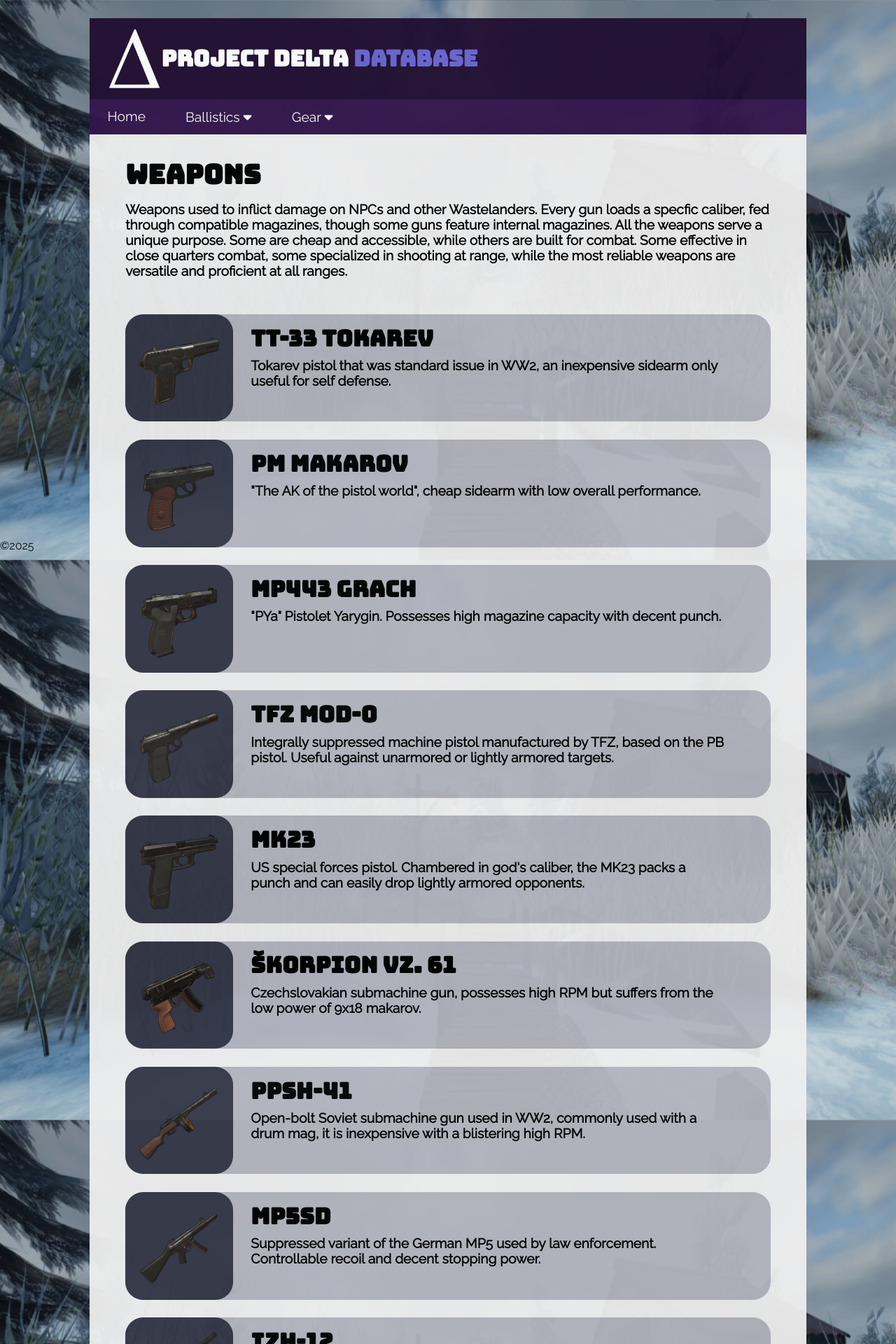
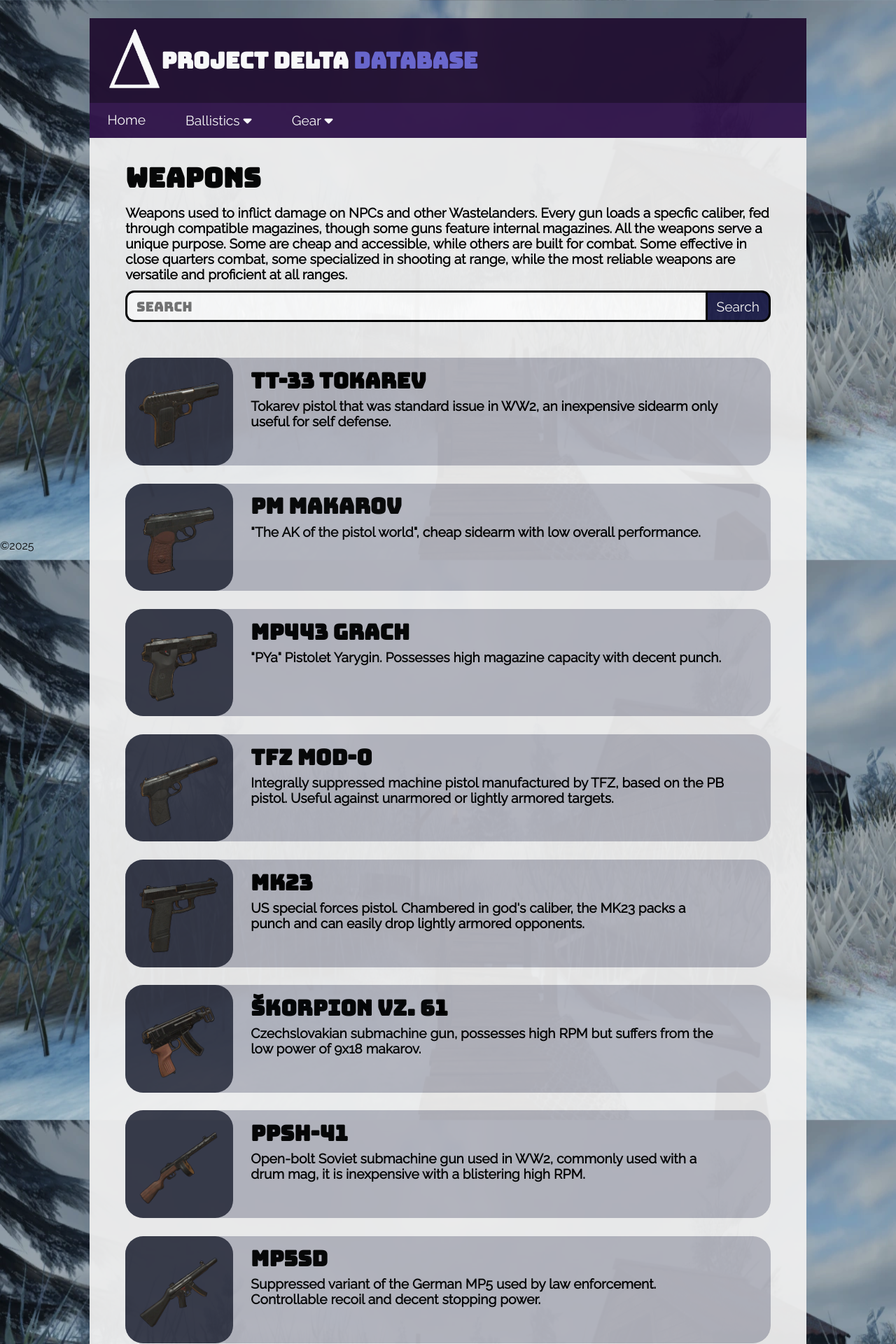
Before and after one commit to Zenostorm/DeltaSQL, a Flask app: page /weapons in a window 1280 px wide. Shown: the top 1920 px of the page at 70% size. Run offline with Flask 3, Linux system fonts and the light colour scheme; data comes from the database, SQL or seed files in the repository; both versions use the stored data as it was after the commit.

Commit message:
12/06/2025
Added:
>Searchbar
>Easter egg searches
>Caliber linking to ammunition page

```diff
--- a/Flask/routes.py
+++ b/Flask/routes.py
@@ -1,6 +1,8 @@
-from flask import Flask, render_template
+from flask import Flask, render_template, request
 import sqlite3
 
+
+easter_egg_queries = ["contributors", "zeno", "pokubit", "immured"]
 
 app = Flask(__name__)
 DATABASE = "delta.db"
@@ -11,14 +13,23 @@ def home():
     return render_template('home.html', title="Home")
 
 
-@app.route("/weapons")
+@app.route("/weapons", methods=["GET", "POST"])
 def all_weapons():
     conn = sqlite3.connect('delta.db')
     cur = conn.cursor()
-    cur.execute('SELECT * FROM weapons ORDER BY type')
+
+    search_query = request.args.get('search', '')
+
+    if search_query:
+        cur.execute("SELECT * FROM weapons WHERE name LIKE ? ORDER BY type", ('%' + search_query + '%',))
+    else:
+        cur.execute('SELECT * FROM weapons ORDER BY type')
+
     results = cur.fetchall()
+    print(results)
     conn.close()
-    return render_template('weapons.html', params=results, title="Weapons")
+    return render_template('weapons.html', params=results, title="Weapons", search=search_query, easter_egg_queries=easter_egg_queries)
+
 
 @app.route("/weapon/<int:id>")
 def weapon(id):
@@ -46,10 +57,17 @@ WHERE weapons.id = ?''', (id,))
 def ammunition():
     conn = sqlite3.connect('delta.db')
     cur = conn.cursor()
-    cur.execute('SELECT * FROM ammunition ORDER BY id')
+
+    search_query = request.args.get('search', '')
+
+    if search_query:
+        cur.execute("SELECT * FROM ammunition WHERE name LIKE ? ORDER BY id", ('%' + search_query + '%',))
+    else:
+        cur.execute('SELECT * FROM ammunition ORDER BY id')
+
     results = cur.fetchall()
     conn.close()
-    return render_template('ammunition.html', params=results, title="Ammunition")
+    return render_template('ammunition.html', params=results, title="Ammunition", search=search_query, easter_egg_queries=easter_egg_queries)
 
 @app.route("/ammo/<int:id>")
 def ammo(id):
--- a/Flask/static/css/style.css
+++ b/Flask/static/css/style.css
@@ -119,7 +119,7 @@ footer {
     width:100%;
  }
 
-.button {
+.play-button {
     color: white;
     background-color: black;
     border: none;
@@ -131,9 +131,50 @@ footer {
     transition-duration: 0.3s;
 }
 
-.button:hover {
+.play-button:hover {
     font-size: 1.6vw;
     background-color: #353535;
+}
+
+/* Container for the search bar */
+form {
+    display: flex;
+    margin: 0 4vw 4vw 4vw;
+    max-width: 100vw;
+}
+
+/* Search input */
+form input[type="text"] {
+    flex: 1;
+    padding: 0.5vw 0 0.5vw 1vw;
+    font-size: 1.5vw;
+    border: 0.25vw solid black;
+    border-right: none;
+    border-radius: 1vw 0 0 1vw;
+    outline: none;
+    transition: border-color 0.3s ease;
+    font-family: "bungee";
+}
+
+form input[type="text"]:focus {
+    border-color: #6865CF;
+}
+
+/* Search button */
+form button {
+    padding: 0.5vw 1vw 0.5vw 1vw;
+    background-color: rgb(32, 33, 75);
+    color: white;
+    font-size: 1.5vw;
+    border: 0.25vw solid black;
+    border-radius: 0 1vw 1vw 0;
+    cursor: pointer;
+    transition-duration: 0.3s;
+    font-family: "raleway";
+}
+
+form button:hover {
+    background-color: black;
 }
 
 /**IMAGE STYLES**/
@@ -180,9 +221,7 @@ h1 {
 h2 {
     color: black;
     font-size: 3vw;
-    margin-top: 2.5vw;
-    margin-bottom: 1vw;
-    margin-left: 4vw;
+    margin: 2.5vw 0 1vw 4vw;
     font-family: 'Bungee';
 }
 
@@ -195,7 +234,7 @@ a {
 /**text for item icons and topic names**/
 h3 {
     color: black;
-    font-size: 2.5vw;
+    font-size: 2.4vw;
     margin-top: 1vw;
     margin-left: 2vw;
     font-family: 'Bungee';
@@ -205,7 +244,7 @@ h3 {
 h4 {
     color: black;
     font-size: 1.5vw;
-    margin: 0 4vw 4vw 4vw;
+    margin: 0 4vw 1vw 4vw;
 }
 
 h5 {
@@ -218,6 +257,14 @@ h5 {
 /**STATS TEXT**/
 h6 {
     color: black;
+    font-size: 1.5vw;
+    text-align: left;
+    margin: 0 0 0.5vw 2vw;
+    transition-duration: 0.3s;
+}
+
+h6:hover {
+    color: #6865CF;
     font-size: 1.5vw;
     text-align: left;
     margin: 0 0 0.5vw 2vw;
--- a/Flask/templates/header.html
+++ b/Flask/templates/header.html
@@ -1,9 +1,8 @@
 <div class="header">
     <link href='https://fonts.googleapis.com/css?family=Bungee' rel='stylesheet'>
-    <img src="/static/images/logo.png" class="logo">
-    <h1>Project Delta
-        <span class="purple">Database</span>
-    </h1>
-
+    <a href="http://127.0.0.1:5000/">
+        <img src="/static/images/logo.png" class="logo">
+    </a>
+    <h1>Project Delta <span class="purple">Database</span></h1>
 
 </div>
--- a/Flask/templates/home.html
+++ b/Flask/templates/home.html
@@ -5,8 +5,8 @@
     Survive in a post-apocalyptic world after a nuclear power plant disaster.
     Complete tasks and scavenge for superior equipment.
     Stick with a few in your faction, others cannot be trusted.
-    It's up to you how you leave your legacy behind.
+    It's up to you to decide how you leave your legacy behind.
 </h4>
 
-<a href="https://www.roblox.com/games/7336302630/Project-Delta" class="button">play</a>
+<a href="https://www.roblox.com/games/7336302630/Project-Delta" class="play-button">play</a>
 {% endblock %}
--- /dev/null
+++ b/Flask/templates/partials/easter_eggs.html
@@ -0,0 +1,61 @@
+{% if search|lower == "zeno" %}
+<div class="row">
+    <img src="/static/images/contributors/zeno.png" class="icon">
+
+    <div>
+        <h3>Zeno</h3>
+        <h5>This school project really got out of hand...</h5>
+    </div>
+</div>
+{% endif %}
+
+{% if search|lower == "pokubit" %}
+<div class="row">
+    <img src="/static/images/contributors/pokubit.png" class="icon">
+
+    <div>
+        <h3>Pokubit</h3>
+        <h5>PokuBit draws for game :]</h5>
+    </div>
+</div>
+{% endif %}
+
+{% if search|lower == "immured" %}
+<div class="row">
+    <img src="/static/images/contributors/immured.png" class="icon">
+
+    <div>
+        <h3>Immured</h3>
+        <h5>Solter's strongest goober, gives good advice.</h5>
+    </div>
+</div>
+{% endif %}
+
+{% if search|lower == "contributors" %}
+<div class="row">
+    <img src="/static/images/contributors/zeno.png" class="icon">
+
+    <div>
+        <h3>Zeno</h3>
+        <h5>This school project really got out of hand...</h5>
+    </div>
+</div>
+
+<div class="row">
+    <img src="/static/images/contributors/pokubit.png" class="icon">
+
+    <div>
+        <h3>Pokubit</h3>
+        <h5>PokuBit draws for game :]</h5>
+    </div>
+</div>
+
+<div class="row">
+    <img src="/static/images/contributors/immured.png" class="icon">
+
+    <div>
+        <h3>Immured</h3>
+        <h5>Solter's strongest goober, gives good advice.</h5>
+    </div>
+</div>
+{% endif %}
--- a/Flask/templates/weapon.html
+++ b/Flask/templates/weapon.html
@@ -12,7 +12,9 @@
 
         <div class="topic-box">
             <img src="/static/images/ballistics/weapons/{{weapon[8]}}" class="topic-icon">
-            <h6 class="topic-row">Caliber <br> <span class="lighter">{{weapon[3]}}</span></h6>
+            <a href="http://127.0.0.1:5000/ammunition?search={{weapon[3]}}">
+                <h6 class="topic-row">Caliber <br> <span class="lighter">{{weapon[3]}}</span></h6>
+            </a>
             <h6 class="topic-row">Firemode <br> <span class="lighter">{{weapon[4]}}</span></h6>
             <h6 class="topic-row">RPM <br> <span class="lighter">{{weapon[5]}}</span></h6>
             <h6 class="topic-row">Durability <br> <span class="lighter">{{weapon[6]}}</span></h6>
--- a/Flask/templates/weapons.html
+++ b/Flask/templates/weapons.html
@@ -8,6 +8,14 @@
     Some effective in close quarters combat, some specialized in shooting at range,
     while the most reliable weapons are versatile and proficient at all ranges.
 </h4>
+
+<form method="get" action="/weapons">
+    <input type="text" name="search" placeholder="Search" value="{{ search }}">
+    <button type="submit">Search</button>
+</form>
+
+{% set is_easter_egg = search and search|lower in easter_egg_queries %}
+{% if params %}
 {% for weapon in params %}
 <div class="row">
     <a href="/weapon/{{weapon[0]}}">
@@ -20,4 +28,15 @@
     </div>
 </div>
 {% endfor %}
+{% elif not is_easter_egg %}
+<div class="row">
+    <img src="/static/images/error.png" class="icon">
+
+    <div>
+        <h3>No results found</h3>
+        <h5>Try another search, or maybe stop trying to break my database.</h5>
+    </div>
+</div>
+{% endif %}
+{% include 'partials/easter_eggs.html' %}
 {% endblock %}
```
Also changed, not shown: Flask/templates/ammunition.html (+19 -0 lines), Flask/static/images/ballistics/components/akmi_front.png (added), Flask/static/images/ballistics/components/akmn_front.png (added), Flask/static/images/ballistics/components/tactical_front.png (added), Flask/static/images/ballistics/weapons/AKMN.png (deleted), Flask/static/images/contributors/immured.png (added), Flask/static/images/contributors/pokubit.png (added), Flask/static/images/contributors/zeno.png (added), Flask/static/images/error.png (added), Flask/templates/components.html (added), delta.db.
